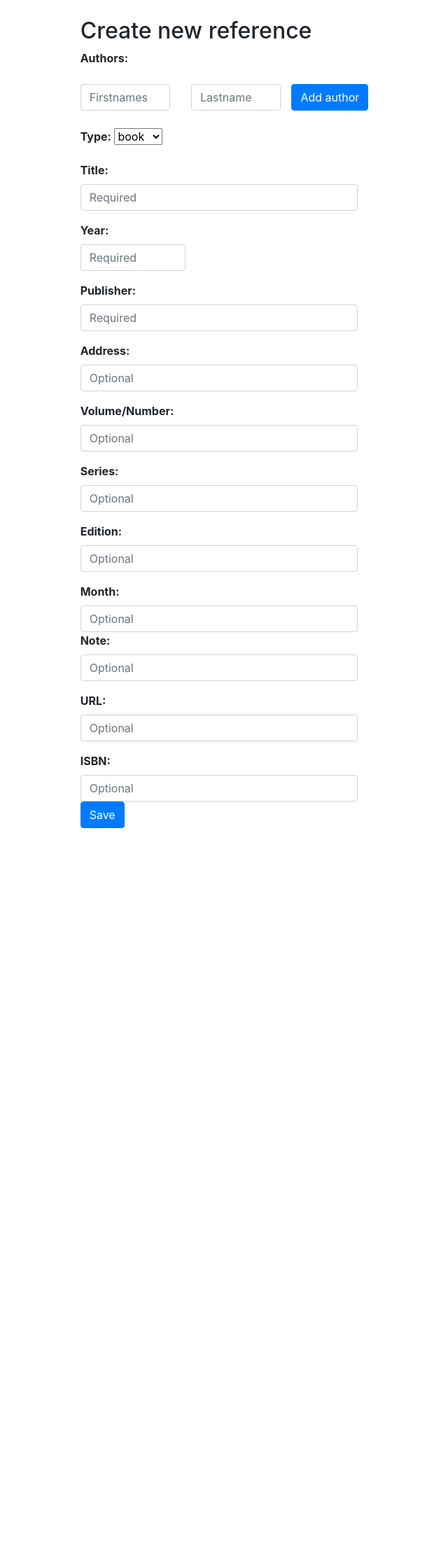
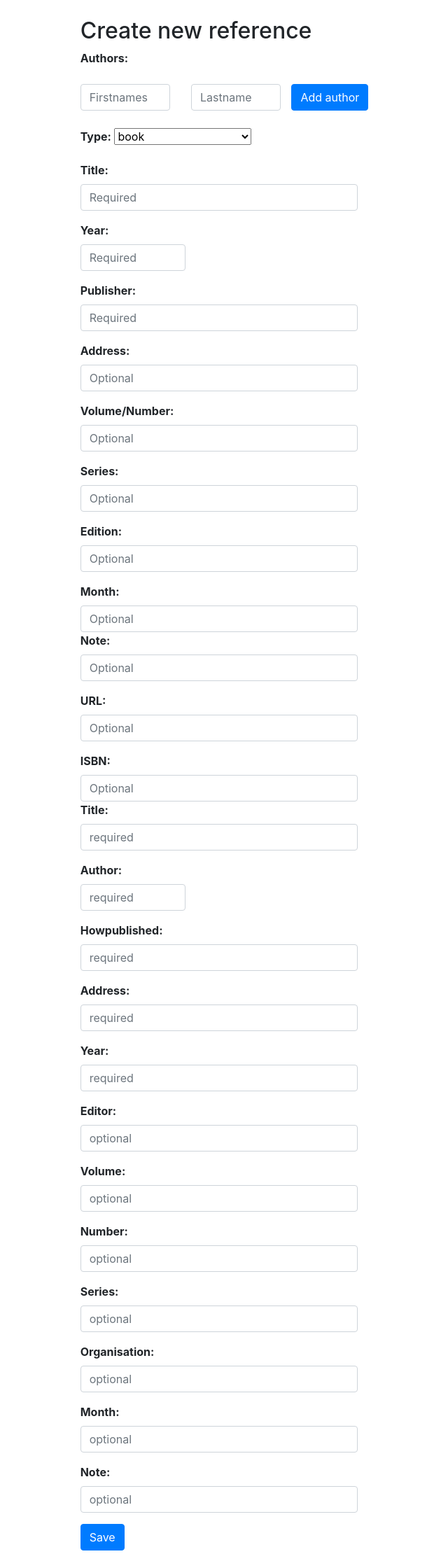
Before and after one commit to ruokokoski/ohtu-miniprojekti, a Flask app: page /new_reference in a window 1280 px wide. Shown: the part 112-2352 px from the top of the page at 70% size, without its empty margins (327-967 px from the left). Before the commit the page ends 1295 px from the top, so only its background shows below. Run offline with Flask 3, Linux system fonts and the light colour scheme; some libraries are stand-ins or nearby versions.

Commit message:
Add all types to select button and add booklet

```diff
--- a/src/templates/new_reference.html
+++ b/src/templates/new_reference.html
@@ -38,6 +38,18 @@ New reference
                         <select name="entry_type" id="entry_type">
                             <option value="book" selected> book
                             <option value="article"> article
+                            <option value="booklet"> booklet
+                            <option value="conference"> conference
+                            <option value="inbook"> inbook
+                            <option value="incollection"> incollection
+                            <option value="inproceedings"> inproceedings
+                            <option value="manual"> manual
+                            <option value="mastersthesis"> mastersthesis
+                            <option value="misc"> misc
+                            <option value="phdthesis"> phdthesis
+                            <option value="proceedings"> proceedings
+                            <option value="proceedingstechreport"> proceedingstechreport
+                            <option value="unpublished"> unpublished
                             </select>
                     </div>
                 </div>
@@ -45,6 +57,28 @@ New reference
                 <!-- Fields -->
 
                 <div id="optional_fields" style="display: block">
+                    <div id="article_fields" style="display: none">
+                        <div class="form-group">
+                            <label for="journal"><b>Journal:</b></label>
+                            <input type="text" class="form-control" name="journal" placeholder="Required">
+                        </div>
+                        <div class="form-group">
+                            <label for="number"><b>Number:</b></label>
+                            <input type="text" class="form-control" name="number" placeholder="Optional">
+                        </div>
+                        <div class="form-group">
+                            <label for="volume"><b>Volume: </b></label>
+                            <input type="text" class="form-control" name="volume" placeholder="Optional">
+                        </div>
+                        <div class="form-group">
+                            <label for="month"><b>Month:</b></label>
+                            <input type="text" class="form-control" name="month" placeholder="Optional">
+                        </div>
+                        <div class="form-group">
+                            <label for="note"><b>Note:</b></label>
+                            <input type="text" class="form-control" name="note" placeholder="Optional">
+                        </div>
+                    </div>
 
                     <div id="book_fields" style="display: block">
                         <div class="form-group">
@@ -93,29 +127,57 @@ New reference
                         </div>
                     </div>
 
-                    <div id="article_fields" style="display: none">
+                    <div id="booklet_fields" style="display: block">
                         <div class="form-group">
-                            <label for="journal"><b>Journal:</b></label>
-                            <input type="text" class="form-control" name="journal" placeholder="Required">
+                            <label for="title"><b>Title:</b></label>
+                            <input type="text" class="form-control" name="title" placeholder="required" required>
+                        </div>
+                        <div class="form-group">
+                            <label for="author"><b>Author:</b></label>
+                            <input type="number" class="form-control" style="width: 150px;" id="author" name="author" placeholder="required" required min="1000">
+                        </div>
+                        <div class="form-group">
+                            <label for="howpublished"><b>Howpublished:</b></label>
+                            <input type="text" class="form-control" name="howpublished" placeholder="required">
+                        </div>
+                        <div class="form-group">
+                            <label for="address"><b>Address:</b></label>
+                            <input type="text" class="form-control" name="address" placeholder="required">
+                        </div>
+                        <div class="form-group">
+                            <label for="year"><b>Year:</b></label>
+                            <input type="text" class="form-control" name="year" placeholder="required">
+                        </div>
+
+                        <div class="form-group">
+                            <label for="editor"><b>Editor:</b></label>
+                            <input type="text" class="form-control" name="editor" placeholder="optional">
+                        </div>
+                        <div class="form-group">
+                            <label for="volume"><b>Volume:</b></label>
+                            <input type="text" class="form-control" name="volume" placeholder="optional">
                         </div>
                         <div class="form-group">
                             <label for="number"><b>Number:</b></label>
-                            <input type="text" class="form-control" name="number" placeholder="Optional">
+                            <input type="text" class="form-control" name="number" placeholder="optional">
                         </div>
                         <div class="form-group">
-                            <label for="volume"><b>Volume: </b></label>
-                            <input type="text" class="form-control" name="volume" placeholder="Optional">
+                            <label for="series"><b>Series:</b></label>
+                            <input type="text" class="form-control" name="series" placeholder="optional">
+                        </div>
+                        <div class="form-group">
+                            <label for="organisation"><b>Organisation:</b></label>
+                            <input type="text" class="form-control" name="organisation" placeholder="optional">
                         </div>
                         <div class="form-group">
                             <label for="month"><b>Month:</b></label>
-                            <input type="text" class="form-control" name="month" placeholder="Optional">
+                            <input type="text" class="form-control" name="month" placeholder="optional">
                         </div>
                         <div class="form-group">
                             <label for="note"><b>Note:</b></label>
-                            <input type="text" class="form-control" name="note" placeholder="Optional">
+                            <input type="text" class="form-control" name="note" placeholder="optional">
                         </div>
                     </div>
-                </div>
                 <div>
                     <!-- <button type="button" class="btn btn-primary" id="toggle_optionals_button">Optional fields</button> -->
                     <button type="submit" class="btn btn-primary">Save</button>
```
Also changed, not shown: src/static/scripts.js (+72 -0 lines), src/templates/fields/booklet.html (added, +51 -0 lines).
